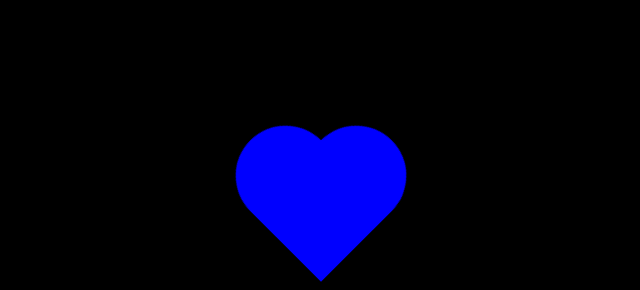
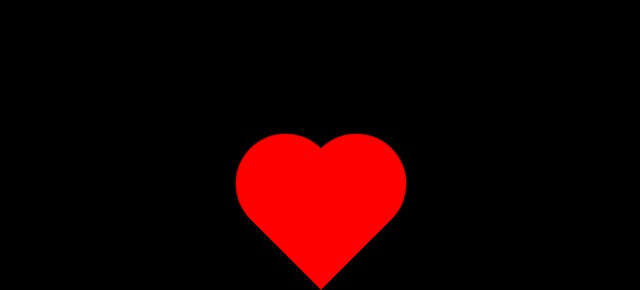
Before and after one commit to Pinhas-web/bruna, a plain HTML site: page index.html in a window 1280 px wide. Shown: the part 153-443 px from the top of the page, without its empty margins (319-959 px from the left). Drawn offline with Linux system fonts and the light colour scheme.

Commit message:
Update style.css

```diff
--- a/style.css
+++ b/style.css
@@ -1,4 +1,4 @@
-* {
+{
     margin: 0;
     padding: 0;
     box-sizing: border-box;
@@ -27,7 +27,7 @@
     position: relative;
     width: 100px;
     height: 100px;
-    background-color: rgb(0, 0, 255);
+    background-color: red;
     transform: rotate(45deg);
     animation: bater 1s infinite;
   }
@@ -38,7 +38,7 @@
     position: absolute;
     width: 100px;
     height: 100px;
-    background-color: rgb(0, 0, 255);
+    background-color: red;
     border-radius: 50%;
   }
 
```
